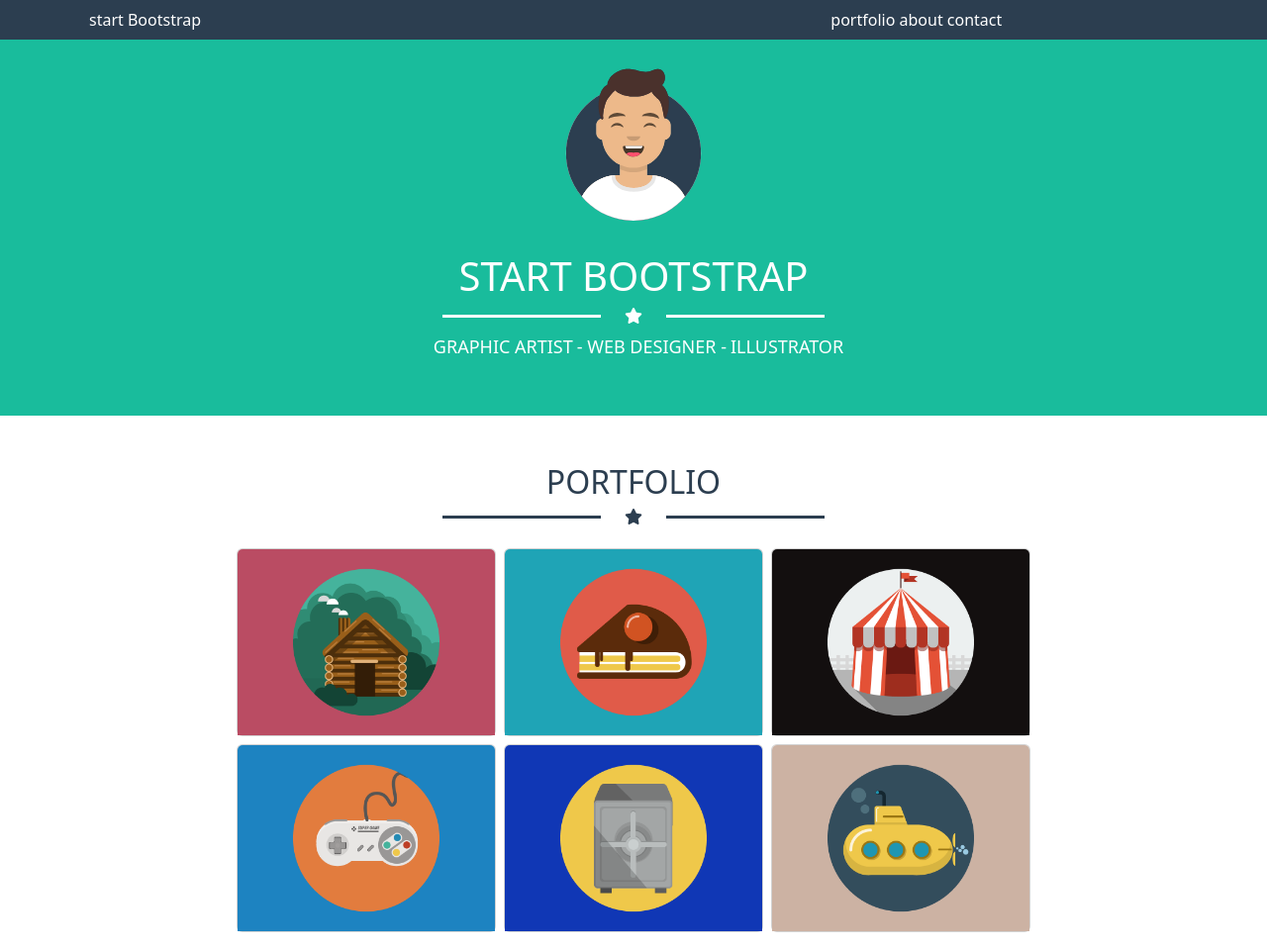
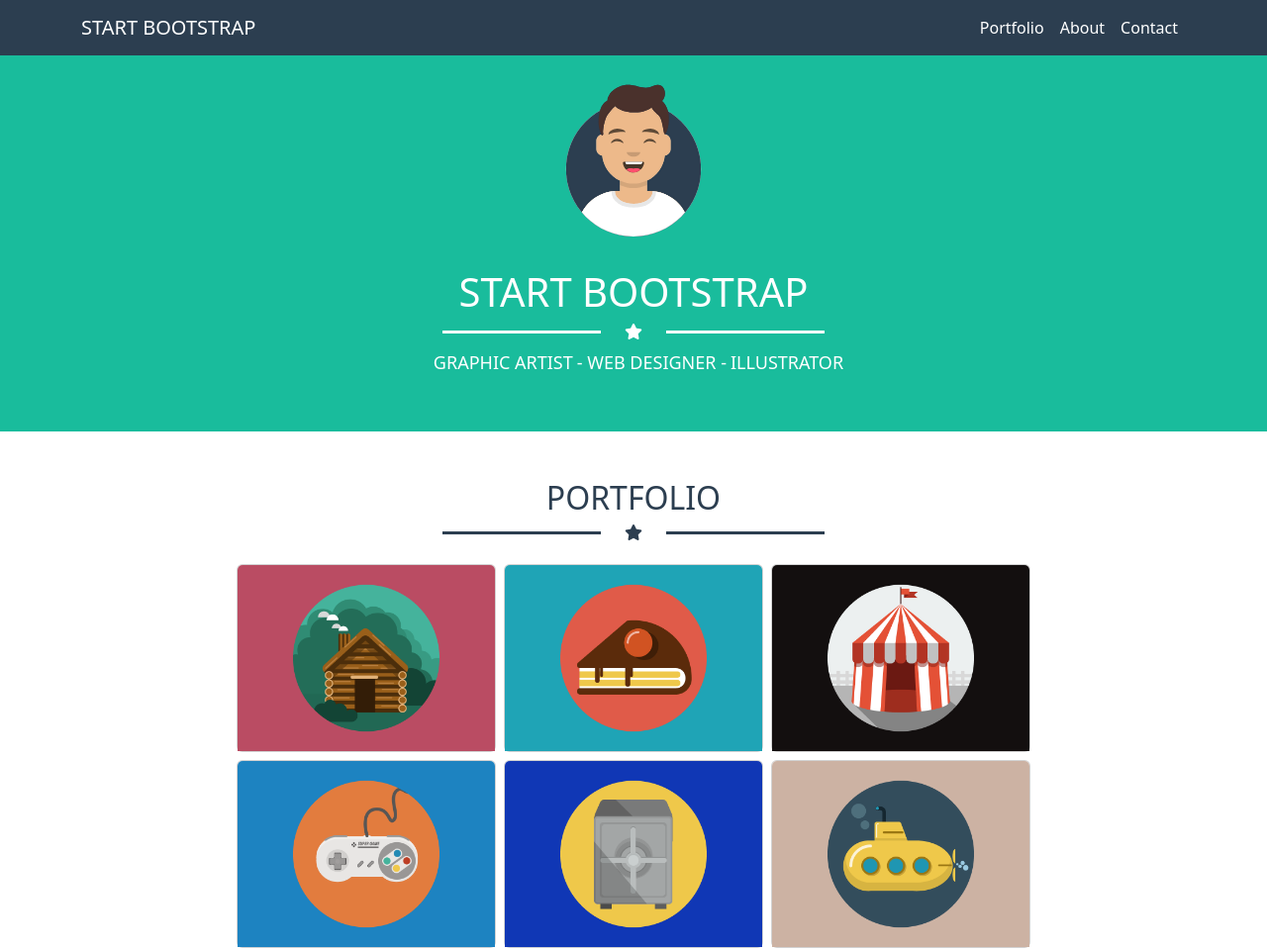
Before and after one commit to ABiviano13/html-css-bootstrap-freelance, a plain HTML site: page index.html in a window 1280 px wide. Shown: the top 961 px of the page at 99% size. Drawn offline with nearby package versions, Linux system fonts and the light colour scheme.

Commit message:
FEAT nav + STYLE

```diff
--- a/index.html
+++ b/index.html
@@ -11,16 +11,37 @@
 </head>
 <body>
     <header class="main-header">
-        <div class="container">
-            <nav class="row justify-content-between p-2">
-                <div class="col-4">
-                    start Bootstrap
-                </div>
-                <div class="col-4">
-                    portfolio about contact
-                </div>
-            </nav>
-        </div>
+
+        <nav class="navbar navbar-expand-md navbar-dark">
+            <div class="container">
+              <a class="navbar-brand text-uppercase" href="#">
+                Start Bootstrap
+              </a>
+              <button class="navbar-toggler" type="button" data-bs-toggle="collapse" data-bs-target="#navbarSupportedContent" aria-controls="navbarSupportedContent" aria-expanded="false" aria-label="Toggle navigation">
+                <span class="navbar-toggler-icon"></span>
+              </button>
+              <div class="collapse navbar-collapse" id="navbarSupportedContent">
+                <ul class="navbar-nav ms-auto mb-2 mb-lg-0">
+                  <li class="nav-item">
+                    <a class="nav-link active" aria-current="page" href="#">
+                        Portfolio
+                    </a>
+                  </li>
+                  <li class="nav-item">
+                    <a class="nav-link active" aria-current="page" href="#">
+                        About
+                    </a>
+                  </li>
+                  <li class="nav-item">
+                    <a class="nav-link active" aria-current="page" href="#">
+                        Contact
+                    </a>
+                  </li>
+                </ul>
+              </div>
+            </div>
+          </nav>
+
     </header>
     <main class="main-content">
         <section class="hero">
```
Also changed, not shown: css/style.css (+0 -31 lines).
